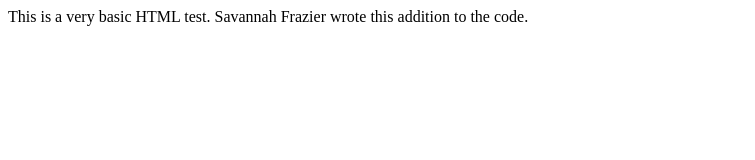
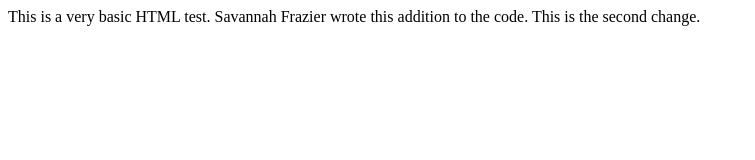
Before and after one commit to sfrazie2/Test---Savannah-Frazier, a plain HTML site: page index.html in a window 1280 px wide. Shown: the whole page, without its empty margins (0-755 px from the left). Drawn offline with Linux system fonts and the light colour scheme.

Commit message:
Update index.html
Second Commit Message

```diff
--- a/index.html
+++ b/index.html
@@ -1,5 +1,5 @@
 <html>
     <body>
-        This is a very basic HTML test. Savannah Frazier wrote this addition to the code.
+        This is a very basic HTML test. Savannah Frazier wrote this addition to the code. This is the second change.
     </body>
 </html>
```
